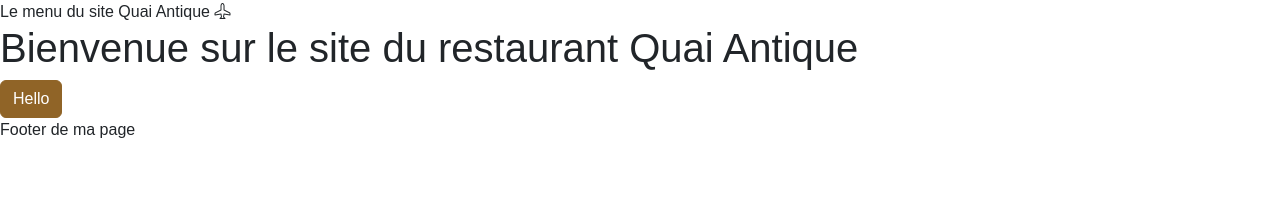
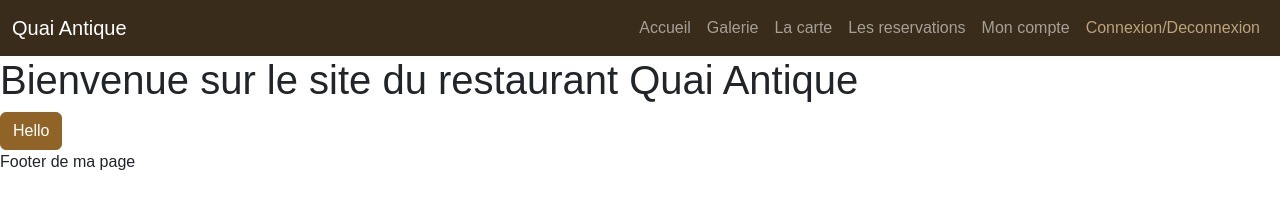
Before and after one commit to Sun-89/QuaiAntiqueRestaurantFront, a website with bundled scripts: page index.html in a window 1280 px wide. Built offline with nearby package versions, Linux system fonts and the light colour scheme; files whose address does not match are found by name; a web font is replaced by a local one.

Commit message:
Add site header

```diff
--- a/index.html
+++ b/index.html
@@ -11,7 +11,38 @@
     <title>Document</title>
 </head>
 <body>
-    <header>Le menu du site Quai Antique <i class="bi bi-airplane"></i></header>
+    <header>
+        <nav class="navbar navbar-expand-lg bg-dark" data-bs-theme="dark">
+            <div class="container-fluid">
+                <a class="navbar-brand" href="/">Quai Antique</a>
+                <button class="navbar-toggler" type="button" data-bs-toggle="collapse" data-bs-target="#navbarSupportedContent" aria-controls="navbarSupportedContent" aria-expanded="false" aria-label="Toggle navigation">
+                <span class="navbar-toggler-icon"></span>
+                </button>
+                <div class="collapse navbar-collapse" id="navbarSupportedContent">
+                <ul class="navbar-nav ms-auto mb-2 mb-lg-0">
+                    <li class="nav-item">
+                    <a class="nav-link" href="/">Accueil</a>
+                    </li>
+                    <li class="nav-item">
+                    <a class="nav-link" href="#">Galerie</a>
+                    </li>
+                    <li class="nav-item">
+                    <a class="nav-link " href="#">La carte</a>
+                    </li>
+                    <li class="nav-item">
+                    <a class="nav-link " href="#">Les reservations</a>
+                    </li>
+                    <li class="nav-item">
+                    <a class="nav-link " href="#">Mon compte</a>
+                    </li>
+                    <li class="nav link">
+                    <a class="nav-link " href="#">Connexion/Deconnexion</a>
+                    </li>
+                </ul>
+                </div>
+            </div>
+        </nav>
+    </header>
 
     <main id="main-page">
         <!-- Contenu de la page -->
```
